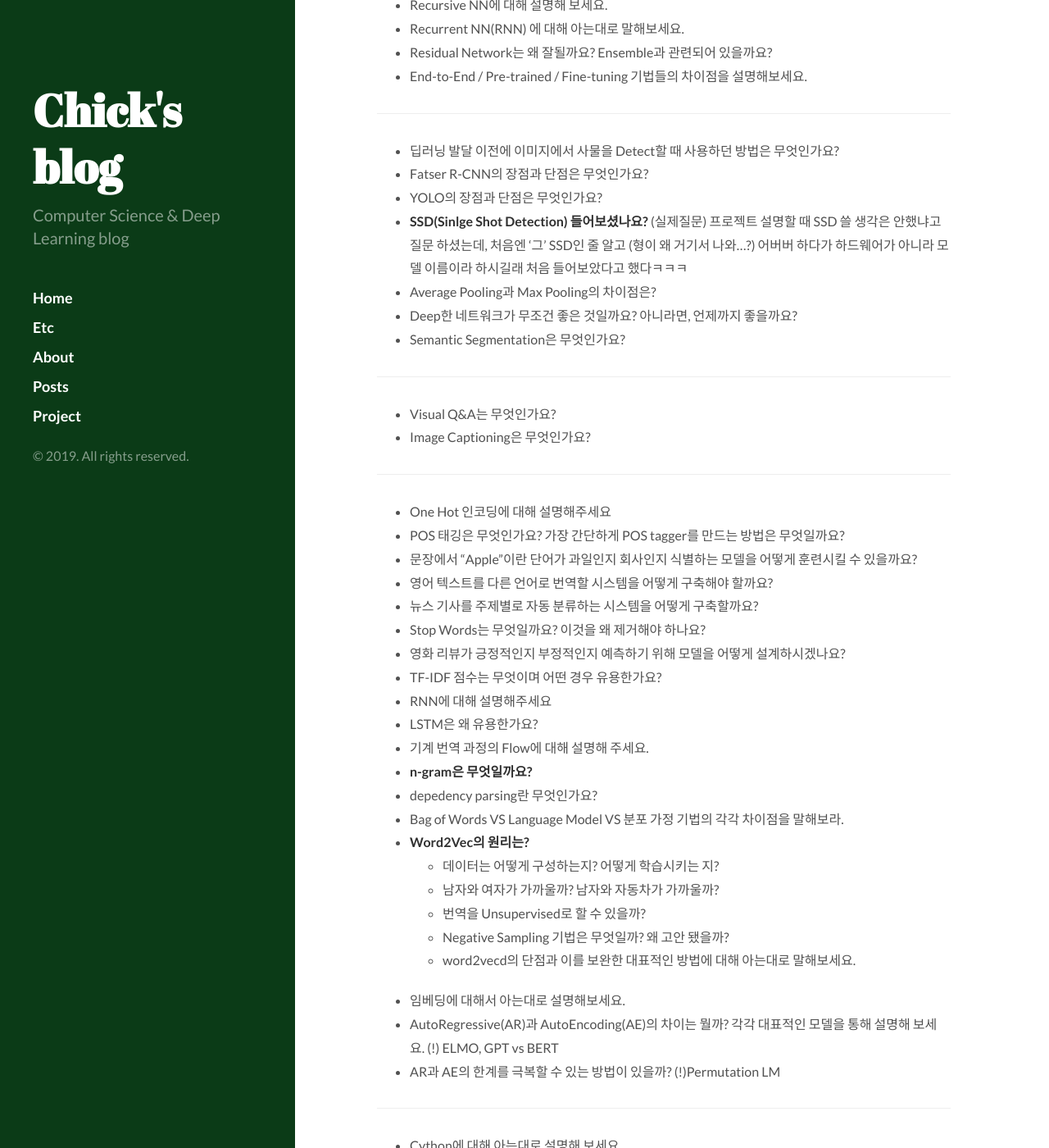
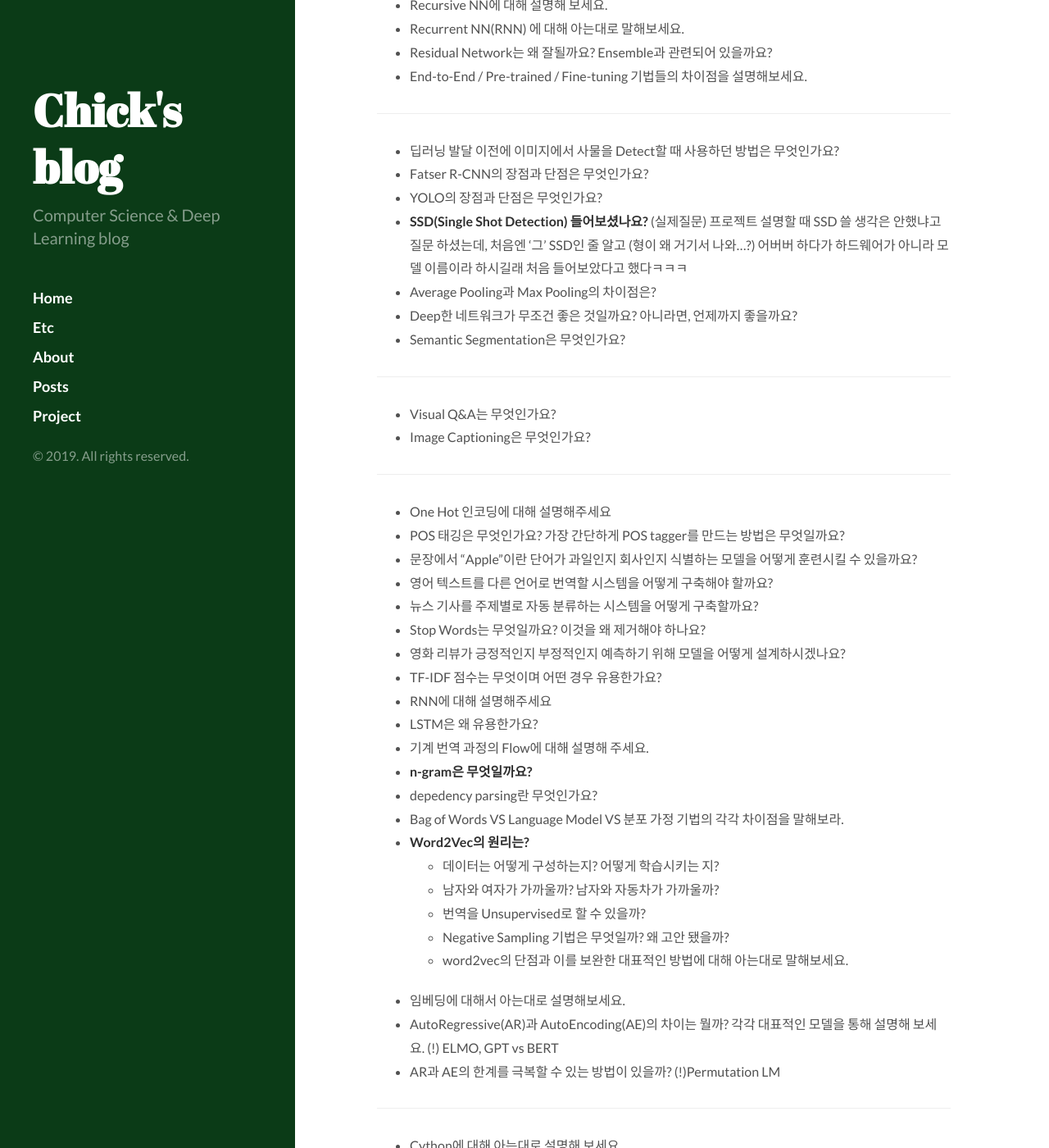
Before and after one commit to YoonjinXD/YoonjinXD.github.io, a Jekyll site: the page built from _posts/2019-11-28-개발자 면접 예상 질문 (하).md, in a window 1280 px wide and 1400 px high, scrolled down 2744 px. Shown: the whole window at 82% size. Built offline with Jekyll 4.4.1, drawn with Linux system fonts in a browser that asks for light colours; nearby versions of some CDN libraries.

Commit message:
오타 수정

```diff
--- a/_posts/2019-11-28-개발자 면접 예상 질문 (하).md
+++ b/_posts/2019-11-28-개발자 면접 예상 질문 (하).md
@@ -97,7 +97,7 @@ tags: Etc
 - 딥러닝 발달 이전에 이미지에서 사물을 Detect할 때 사용하던 방법은 무엇인가요?
 - Fatser R-CNN의 장점과 단점은 무엇인가요?
 - YOLO의 장점과 단점은 무엇인가요?
-- **SSD(Sinlge Shot Detection) 들어보셨나요?**
+- **SSD(Single Shot Detection) 들어보셨나요?**
   (실제질문) 프로젝트 설명할 때 SSD 쓸 생각은 안했냐고 질문 하셨는데, 처음엔 '그' SSD인 줄 알고 (형이 왜 거기서 나와...?) 어버버 하다가 하드웨어가 아니라 모델 이름이라 하시길래 처음 들어보았다고 했다ㅋㅋㅋ
 - Average Pooling과 Max Pooling의 차이점은?
 - Deep한 네트워크가 무조건 좋은 것일까요? 아니라면, 언제까지 좋을까요?
@@ -129,7 +129,7 @@ tags: Etc
   - 남자와 여자가 가까울까? 남자와 자동차가 가까울까?
   - 번역을 Unsupervised로 할 수 있을까?
   - Negative Sampling 기법은 무엇일까? 왜 고안 됐을까?
-  - word2vecd의 단점과 이를 보완한 대표적인 방법에 대해 아는대로 말해보세요.
+  - word2vec의 단점과 이를 보완한 대표적인 방법에 대해 아는대로 말해보세요.
 - 임베딩에 대해서 아는대로 설명해보세요.
 - AutoRegressive(AR)과 AutoEncoding(AE)의 차이는 뭘까? 각각 대표적인 모델을 통해 설명해 보세요. (!) ELMO, GPT vs BERT
 - AR과 AE의 한계를 극복할 수 있는 방법이 있을까? (!)Permutation LM
```
